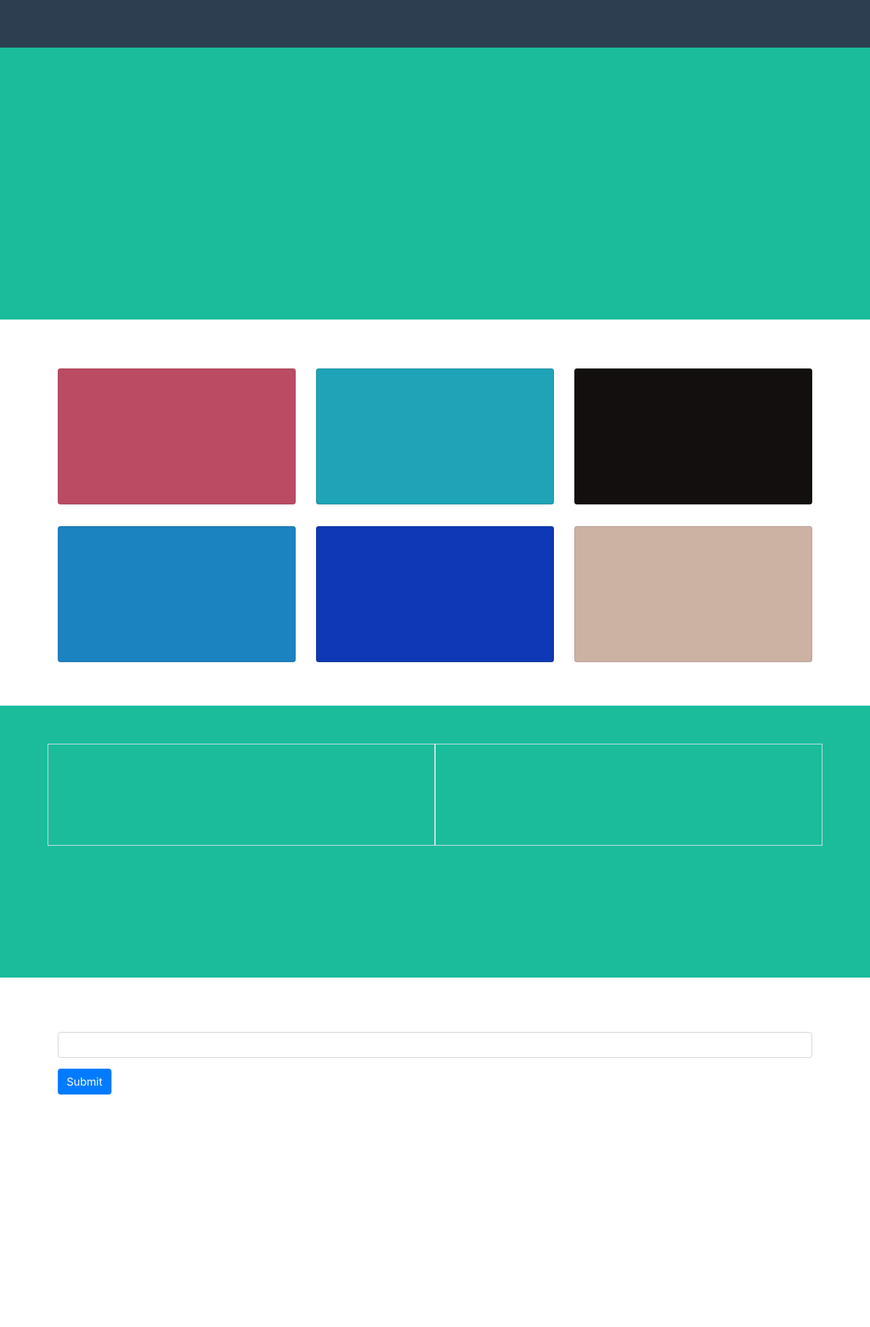
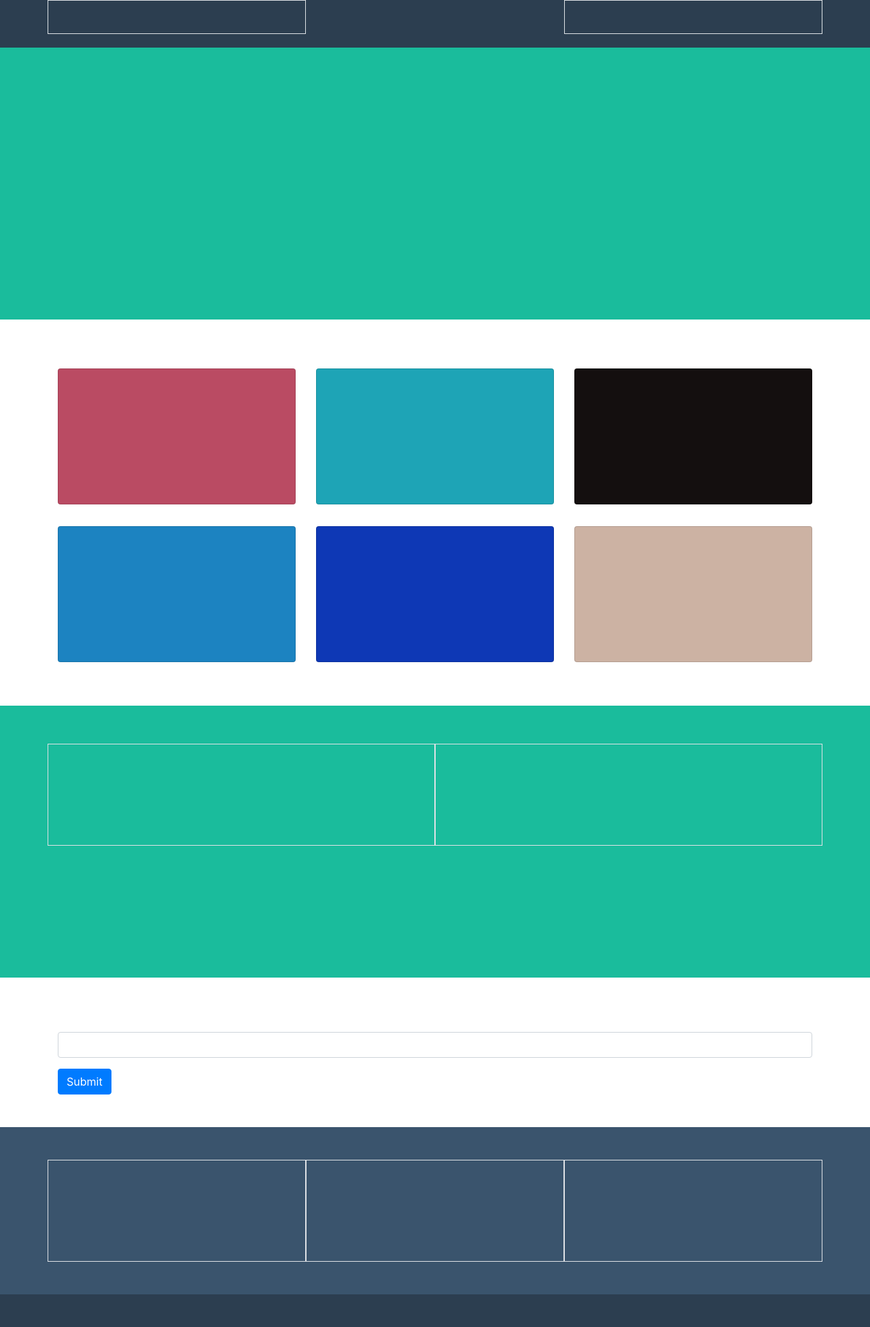
Before and after one commit to alebuttafoco/html-css-bootstrap-freelancer, a plain HTML site: page index.html in a window 1280 px wide. Shown: the whole page at 68% size. Before the commit the page ends 1658 px from the top, so only its background shows below. Drawn offline with nearby package versions, Linux system fonts and the light colour scheme.

Commit message:
complete footer structure, fix nav

```diff
--- a/assets/css/style.css
+++ b/assets/css/style.css
@@ -1,6 +1,14 @@
 /* UTILITY */
 .bg-green{
     background-color: #1ABC9C;
+}
+
+.bg-blue{
+    background-color: #3A546D;
+}
+
+.bg-navy{
+    background-color: #2C3E50;
 }
 
 /* cards color */
@@ -32,7 +40,11 @@
 /* nav */
 nav{
     height: 70px; /* altezza fissa da togliere */
-    background-color: #2C3E50;
+}
+
+.left_nav,
+.right_nav{
+    height: 50px;
 }
 
 /* hero image */
@@ -43,7 +55,7 @@ nav{
 /* SITE MAIN */
 /* portfolio section */
 .card{
-    height: 200px;
+    height: 200px; /* altezza fissa da togliere */
 }
 
 /* about section */
@@ -52,5 +64,10 @@ nav{
 }
 
 .about_text{
-    height: 150px;
+    height: 150px; /* altezza fissa da togliere */
 }
+
+/* SITE FOOTER */
+.text_footer{
+    height: 150px; /* altezza fissa da togliere */
+}
--- a/index.html
+++ b/index.html
@@ -20,12 +20,19 @@
     <!-- HEADER -->
     <header>
         <!-- site nav -->
-        <nav class="nav justify-content-between">
+        <nav class="nav bg-navy">
             <div class="container">
-                <h2 class="title"></h2>
-                <a class="nav-link" href="#"></a>
-                <a class="nav-link" href="#"></a>
-                <a class="nav-link" href="#"></a>
+                <div class="row d-flex justify-content-between">
+                    <div class="left_nav col-11 col-md-4  border">
+                        <h2 class="title"></h2>
+                    </div>
+                    <div class="menu col-1 border d-md-none"></div>
+                    <div class="right_nav d-none d-md-block col-4 border">
+                        <a class="nav-link" href="#"></a>
+                        <a class="nav-link" href="#"></a>
+                        <a class="nav-link" href="#"></a>
+                    </div>
+                </div>
             </div>
         </nav>
 
@@ -96,8 +103,22 @@
     </main>
     <!-- /MAIN -->
 
-
-    <footer></footer>
+    <!-- FOOTER -->
+    <footer>
+        <div class="footer_top bg-blue py-5">
+            <div class="container">
+                <div class="row row-cols-1 row-cols-md-3">
+                    <div class="text_footer border col"></div>
+                    <div class="text_footer border col"></div>
+                    <div class="text_footer border col"></div>
+                </div>
+            </div>
+        </div>
+        <div class="footer_bottom bg-navy py-4 d-flex justify-content-center">
+            <span></span>
+        </div>
+    </footer>
+    <!-- /FOOTER -->
 </body>
 
 </html>
```
